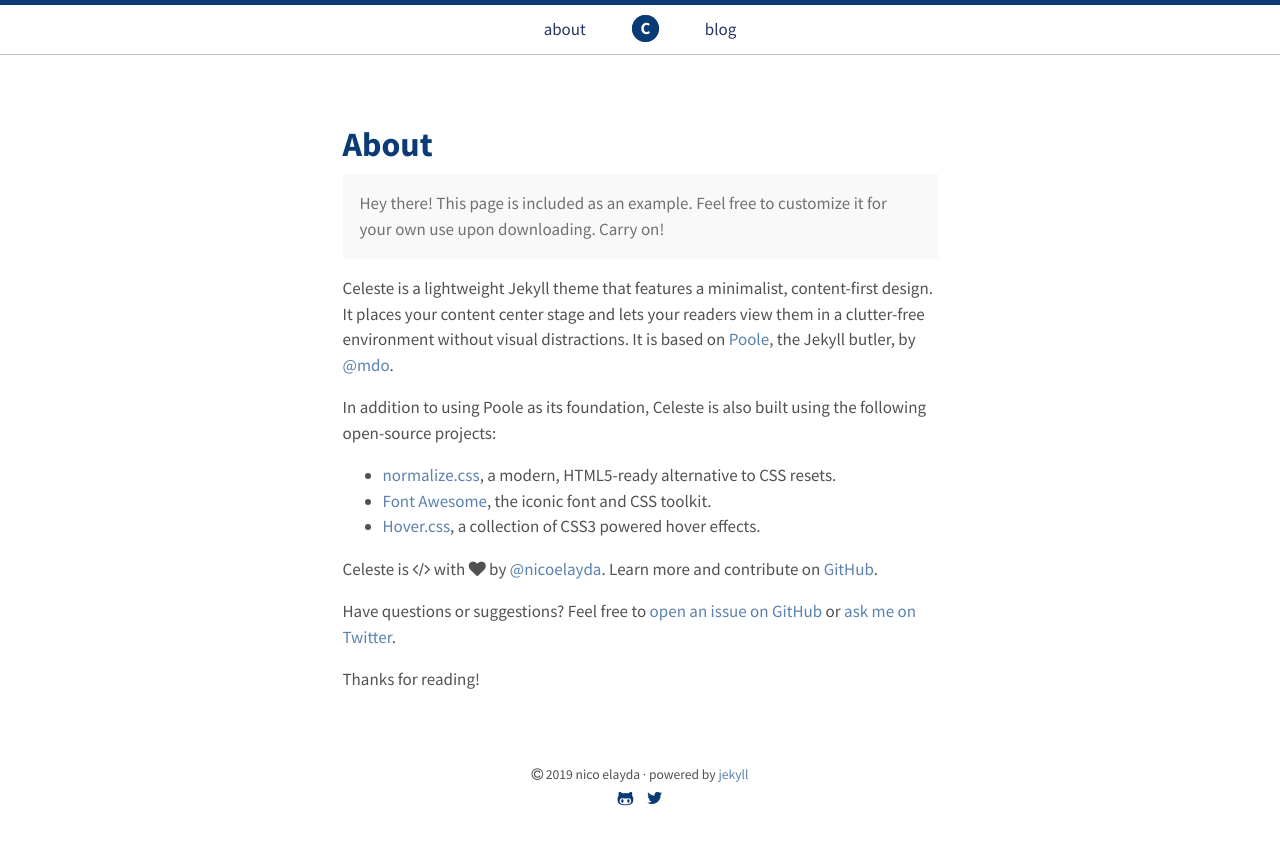
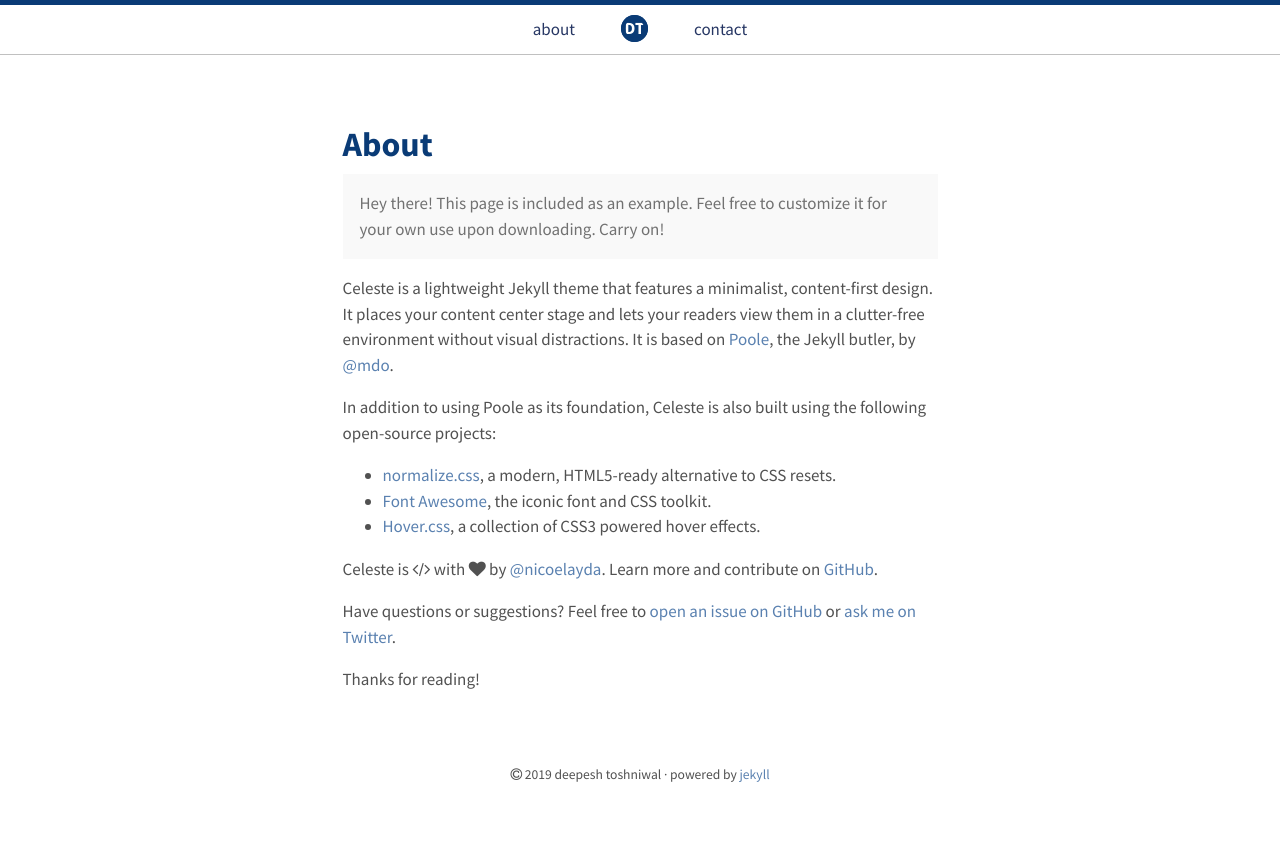
Before and after one commit to dtoshniwal/dtoshniwal.github.io, a Jekyll site: the page built from about.md, in a window 1280 px wide. Shown: the top 845 px of the page. Built offline with Jekyll 4.4.1, drawn with Linux system fonts in a browser that asks for light colours.

Commit message:
Fix website author name

```diff
--- a/_config.yml
+++ b/_config.yml
@@ -1,5 +1,5 @@
-title:               Celeste
-url:                 https://nicoelayda.github.io
+title:               Deepesh Toshniwal
+url:                 https://dtoshniwal.github.io
 baseurl:             ""
 
 markdown:            kramdown
@@ -16,9 +16,9 @@
   style:             :compressed
 
 author:
-  name:              Nico Elayda
-  url:               nicoelayda.github.io
-  email:             nico@elayda.com
+  name:              Deepesh Toshniwal
+  url:               dtoshniwal.github.io
+  email:             d.toshniwal@tudelft.nl
 
 plugins:
   - jekyll-coffeescript
--- a/_layouts/default.html
+++ b/_layouts/default.html
@@ -7,8 +7,8 @@
     <nav class="nav-main">
       <ul>
         <li class="hvr-underline-reveal"><a href="{{ site.baseurl }}/about/">about</a></li>
-        <li class="logo"><a class="hvr-ripple-out" href="{{ site.baseurl }}/">C</a></li>
-        <li class="hvr-underline-reveal"><a href="{{ site.baseurl }}/blog/">blog</a></li>
+        <li class="logo"><a class="hvr-ripple-out" href="{{ site.baseurl }}/">DT</a></li>
+        <li class="hvr-underline-reveal"><a href="{{ site.baseurl}}/contact/">contact</a></li>
       </ul>
     </nav>
 
@@ -22,10 +22,12 @@
             <span class="copyright"><i class="fa fa-copyright"></i> <time datetime="{{ site.time | date_to_xmlschema }}">{{ site.time | date: '%Y' }}</time> {{ site.author.name }}</span> &middot;
             <span>Powered by <a href="http://jekyllrb.com/">Jekyll</a></span>
         </small>
+        <!--
         <div class="ftr-links">
           <a href="https://github.com/nicoelayda"><i class="fa fa-github-alt"></i></a>
           <a href="https://twitter.com/nicoelayda"><i class="fa fa-twitter"></i></a>
         </div>
+        -->
       </footer>
     </div>
 
```
